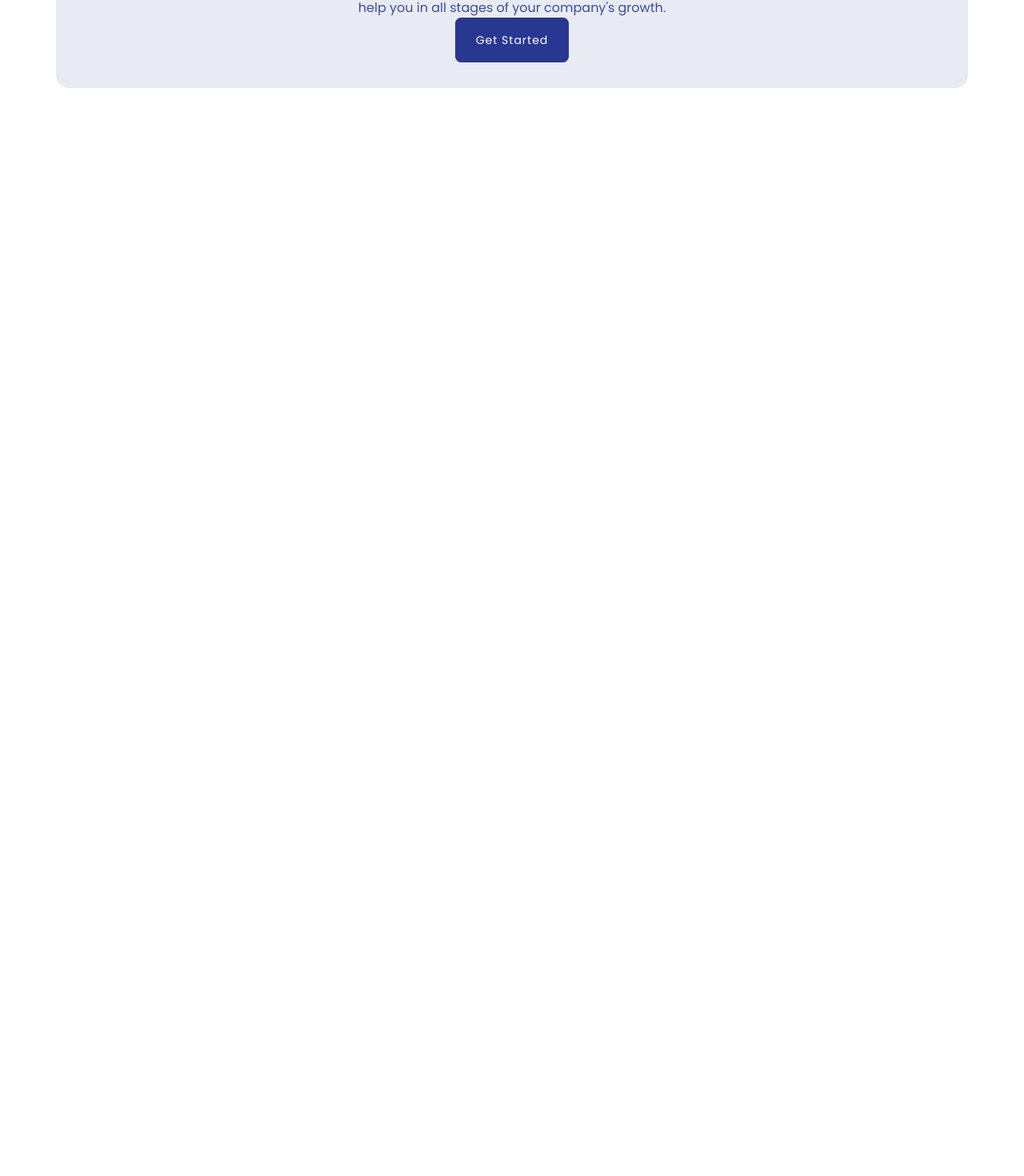
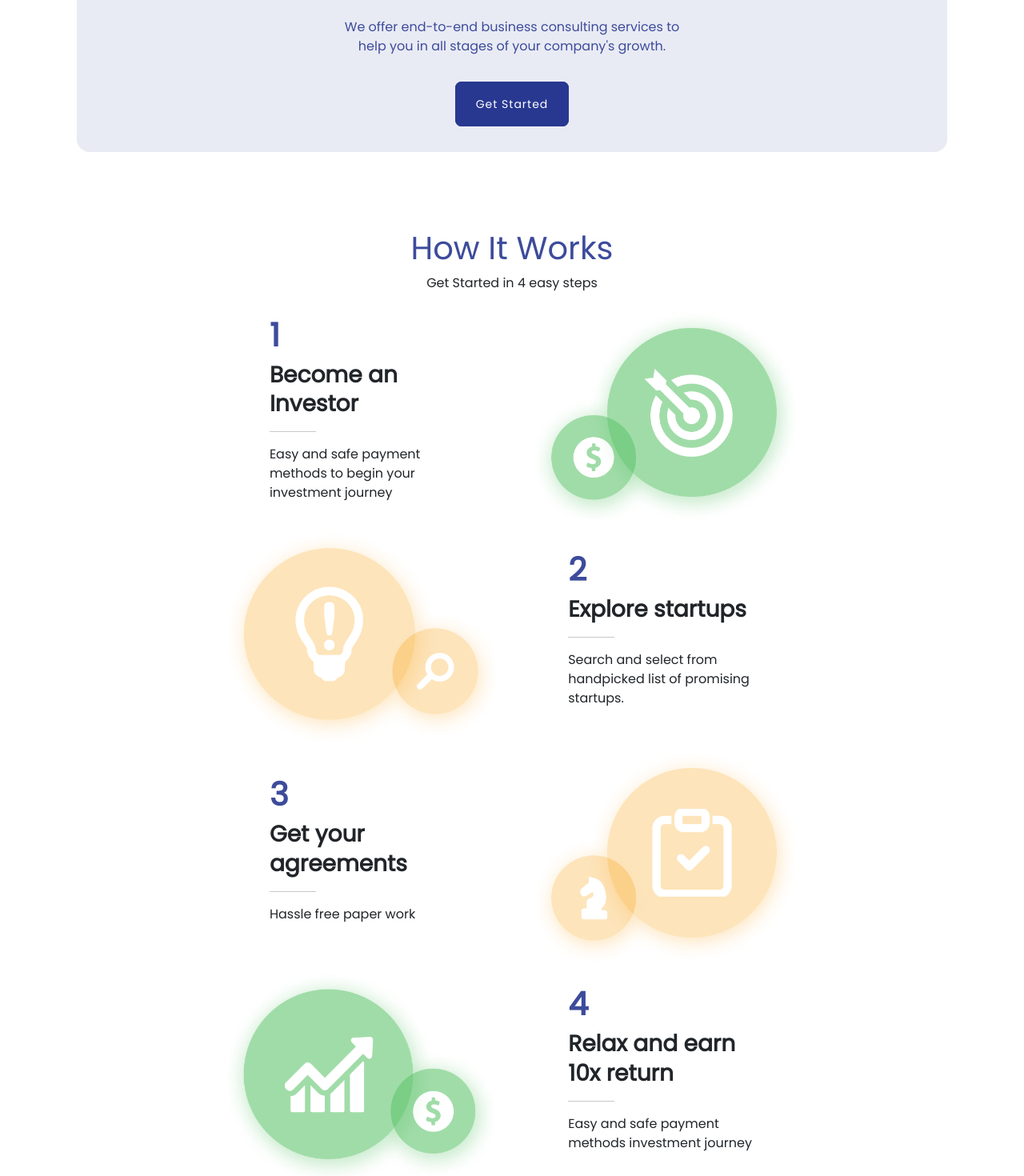
Before and after one commit to dheerajhemachandran/venturebuddy-google-auth, a React (Create React App) app: page / in a window 1280 px wide. Shown: the part 2089-3559 px from the top of the page at 80% size. Before the commit the page ends 2199 px from the top, so only its background shows below. Built offline with nearby package versions, Linux system fonts and the light colour scheme.

Commit message:
how it works section added

```diff
--- a/src/App.css
+++ b/src/App.css
@@ -205,7 +205,6 @@ section {
 
 .text-blue {
   color: #3D4B9B;
-  cursor: pointer;
 }
 
 .text-blue:hover {
@@ -336,3 +335,8 @@ header .col-10 {
   font-size: 14px;
   line-height: 22px;
 }
+
+#how-it-works .row h2 {
+  font-size: 28px;
+  line-height: 36.4px;
+}
--- a/src/Pages/Home.js
+++ b/src/Pages/Home.js
@@ -2,12 +2,14 @@ import React from "react";
 import Header from "../components/Header";
 import JoinAsInvestor from "../components/JoinAsInvestor";
 import WhyChooseUs from "../components/WhyChooseUs";
+import HowItWorks from "./../components/HowItWorks";
 const Home = () => {
   return (
     <div>
       <Header />
       <WhyChooseUs />
       <JoinAsInvestor />
+      <HowItWorks />
     </div>
   );
 };
--- /dev/null
+++ b/src/components/HowItWorks.js
@@ -0,0 +1,90 @@
+import React from "react";
+import HowItWorks1 from "./../images/how-it-works-1.png";
+import HowItWorks2 from "./../images/how-it-works-2.png";
+import HowItWorks3 from "./../images/how-it-works-3.png";
+import HowItWorks4 from "./../images/how-it-works-4.png";
+
+const HowItWorks = () => {
+  return (
+    <div className="container col-7 mt-5" id="how-it-works">
+      <div className="text-center">
+        <h1 className="text-center text-blue">How It Works</h1>
+        <p>Get Started in 4 easy steps</p>
+
+        <div className="text-start">
+          <div className="row row-cols-2 align-items-center justify-content-center">
+            <div className="col">
+              <div className="col-8 mx-auto">
+                <h1 className="text-blue text-start fw-bolder">1</h1>
+                <h2 className="fw-bolder">Become an Investor</h2>
+                <div className="">
+                  <hr className="w-25" />
+                </div>
+                <p className="">
+                  Easy and safe payment methods to begin your investment journey
+                </p>
+              </div>
+            </div>
+            <div className="col">
+              <img src={HowItWorks1} alt="" className="img-fluid" />
+            </div>
+          </div>
+
+          <div className="row row-cols-2 align-items-center justify-content-center">
+            <div className="col">
+              <img src={HowItWorks2} alt="" className="img-fluid" />
+            </div>
+            <div className="col">
+              <div className="col-8 mx-auto">
+                <h1 className="text-blue text-start fw-bolder">2</h1>
+                <h2 className="fw-bolder">Explore startups</h2>
+                <div className="">
+                  <hr className="w-25" />
+                </div>
+                <p className="">
+                  Search and select from handpicked list of promising startups.
+                </p>
+              </div>
+            </div>
+          </div>
+
+          <div className="row row-cols-2 align-items-center justify-content-center">
+            <div className="col">
+              <div className="col-8 mx-auto">
+                <h1 className="text-blue text-start fw-bolder">3</h1>
+                <h2 className="fw-bolder">Get your agreements</h2>
+                <div className="">
+                  <hr className="w-25" />
+                </div>
+                <p className="">Hassle free paper work</p>
+              </div>
+            </div>
+            <div className="col">
+              <img src={HowItWorks3} alt="" className="img-fluid" />
+            </div>
+          </div>
+
+          <div className="row row-cols-2 align-items-center justify-content-center">
+            <div className="col">
+              <img src={HowItWorks4} alt="" className="img-fluid" />
+            </div>
+            <div className="col">
+              <div className="col-8 mx-auto">
+                <h1 className="text-blue text-start fw-bolder">4</h1>
+                <h2 className="fw-bolder">Relax and earn 10x return</h2>
+                <div className="">
+                  <hr className="w-25" />
+                </div>
+                <p className="">
+                  Easy and safe payment methods investment journey
+                </p>
+              </div>
+            </div>
+          </div>
+        </div>
+      </div>
+    </div>
+  );
+};
+
+export default HowItWorks;
--- a/src/components/JoinAsInvestor.js
+++ b/src/components/JoinAsInvestor.js
@@ -2,10 +2,11 @@ import React from "react";
 
 const JoinAsInvestor = () => {
   return (
-    <div className="container bg-secondary-blue text-blue text-center py-5 rounded-4">
+    <div className="container-fluid px-5 py-5">
+      <div className="bg-secondary-blue text-blue text-center py-5 rounded-4 mx-5">
         <div className="col-5 mx-auto px-1">
           <h1>Join Us As An Investor</h1>
-        <p className="my-3">
+          <p className="mt-3 mb-5">
             We offer end-to-end business consulting services to help you in all
             stages of your company's growth.
           </p>
@@ -14,6 +15,7 @@ const JoinAsInvestor = () => {
           </a>
         </div>
       </div>
+    </div>
   );
 };
 
```
Lines whose indentation alone changed are shown as unchanged.
